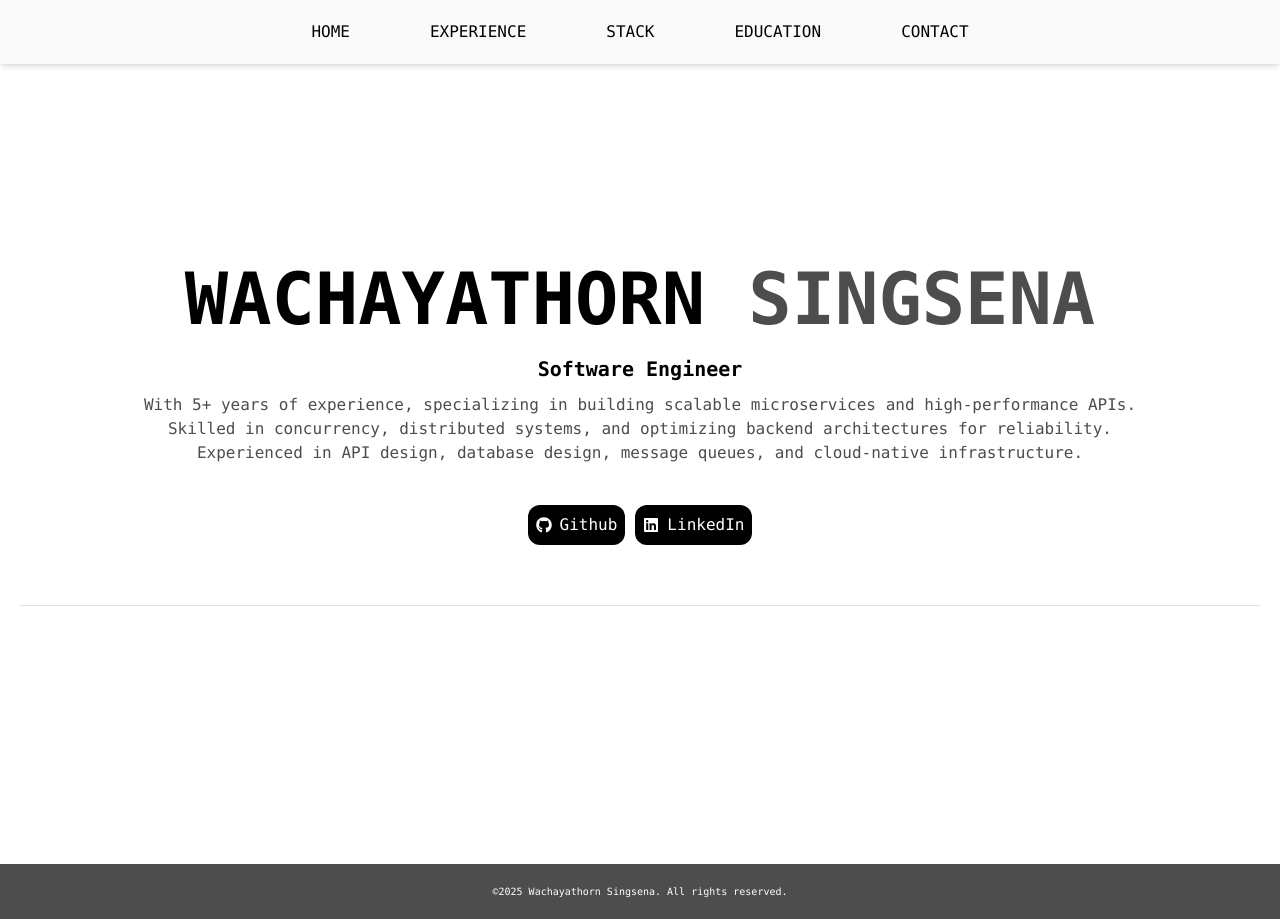
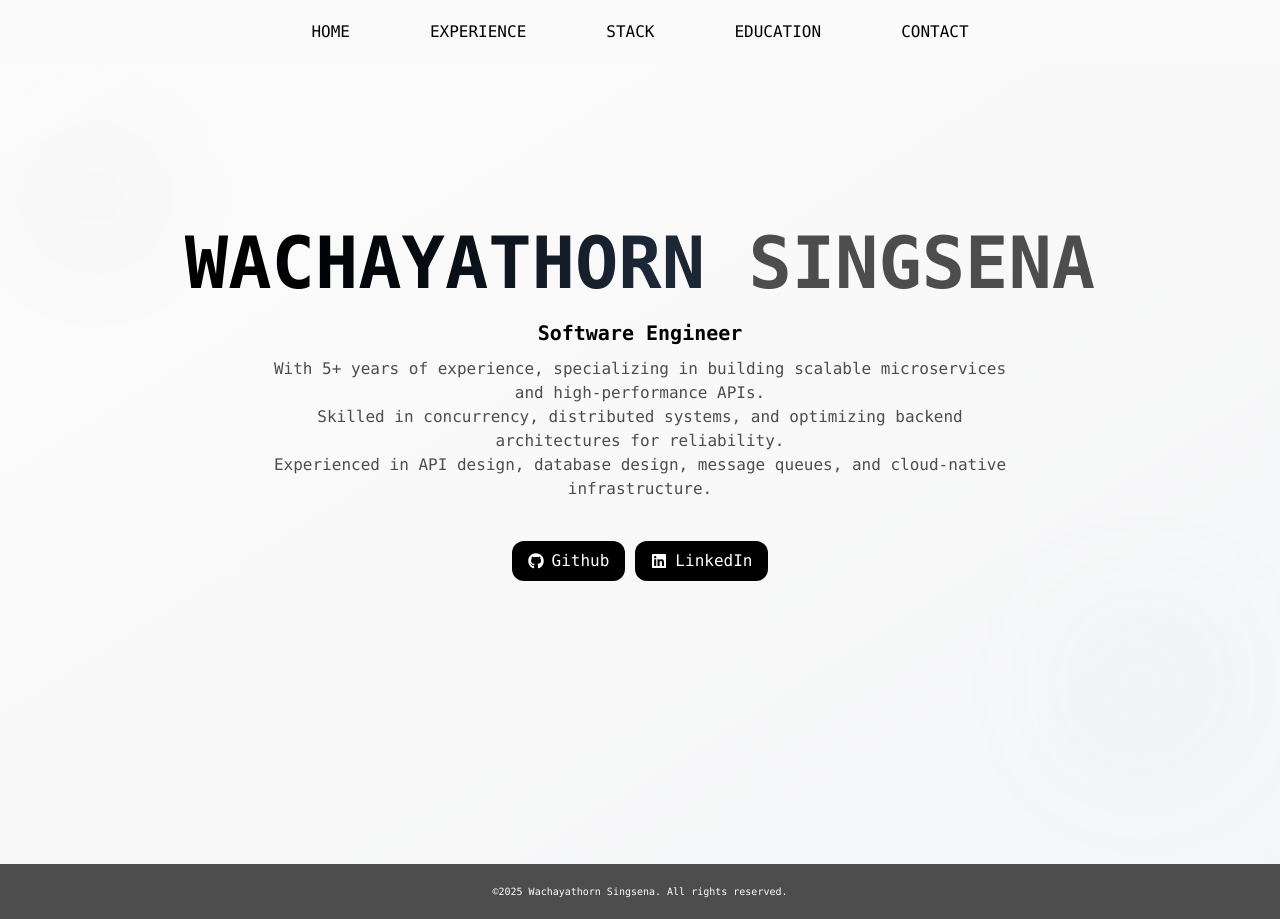
Before and after one commit to wachayathorn/introduce-myself, a Next.js app: page / in a window 1280 px wide. Built offline with nearby package versions, Linux system fonts and the light colour scheme; a web font is replaced by a local one.

Commit message:
feat: Add animations and enhanced hover effects to the welcome section.

```diff
--- a/app/components/welcome/welcome.tsx
+++ b/app/components/welcome/welcome.tsx
@@ -3,14 +3,36 @@ import Line from "../line/line";
 
 export default function Welcome() {
   return (
-    <div id="home" className="flex min-h-screen snap-start grow items-center justify-center">
-      <div className="container mx-auto max-w-7xl h-auto p-5 flex flex-col text-center items-center">
-        <h1 className="font-bold text-2xl sm:text-4xl md:text-7xl">
-          <span className="text-black">WACHAYATHORN</span>
-          <span className="text-[#4D4D4D]"> SINGSENA</span>
+    <div
+      id="home"
+      className="relative flex min-h-screen snap-start grow items-center justify-center overflow-hidden"
+    >
+      {/* Animated Background Gradient */}
+      <div className="absolute inset-0 bg-linear-to-br from-white via-[#FAFAFA] to-gray-100 animate-gradient-shift" />
+
+      {/* Floating Decorative Elements */}
+      <div className="absolute top-20 left-10 w-32 h-32 bg-linear-to-br from-black/5 to-transparent rounded-full blur-3xl animate-float" />
+      <div className="absolute bottom-20 right-10 w-40 h-40 bg-linear-to-br from-gray-400/10 to-transparent rounded-full blur-3xl animate-float-delayed" />
+
+      <div className="container mx-auto max-w-7xl h-auto p-5 flex flex-col text-center items-center relative z-10">
+        {/* Name with Animated Gradient */}
+        <h1 className="font-bold text-2xl sm:text-4xl md:text-7xl animate-fade-in-up">
+          <span className="inline-block bg-linear-to-r from-black via-gray-800 to-black bg-size-[200%_100%] animate-gradient-text bg-clip-text text-transparent">
+            WACHAYATHORN
+          </span>
+          <span className="text-[#4D4D4D] animate-fade-in-up animation-delay-200">
+            {" "}
+            SINGSENA
+          </span>
         </h1>
-        <h2 className="text-xl font-semibold pt-5">Software Engineer</h2>
-        <p className="text-[#4D4D4D] font-medium pt-2.5">
+
+        {/* Job Title */}
+        <h2 className="text-xl font-semibold pt-5 animate-fade-in-up animation-delay-300">
+          Software Engineer
+        </h2>
+
+        {/* Description */}
+        <p className="text-[#4D4D4D] font-medium pt-2.5 max-w-3xl animate-fade-in-up animation-delay-400">
           With 5+ years of experience, specializing in building scalable
           microservices and high-performance APIs. <br />
           Skilled in concurrency, distributed systems, and optimizing backend
@@ -18,25 +40,30 @@ export default function Welcome() {
           Experienced in API design, database design, message queues, and
           cloud-native infrastructure.
         </p>
-        <div className="flex flex-col-2 md:flex md:flex-row pt-10 gap-2.5">
+
+        {/* Social Buttons with Enhanced Hover */}
+        <div className="flex flex-col-2 md:flex md:flex-row pt-10 gap-2.5 animate-fade-in-up animation-delay-500">
           <a
             href="https://github.com/wachayathorn"
             target="_blank"
-            className="bg-black flex flex-row h-auto w-auto gap-2 p-2 rounded-xl items-center text-white hover:bg-[#FAFAFA] hover:text-black"
+            className="group bg-black flex flex-row h-auto w-auto gap-2 px-4 py-2 rounded-xl items-center text-white transition-all duration-300 hover:bg-[#FAFAFA] hover:text-black hover:scale-105 hover:shadow-2xl"
           >
-            <FaGithub />
+            <FaGithub className="transition-transform duration-300 group-hover:rotate-12" />
             Github
           </a>
           <a
             href="https://linkedin.com/in/wachayathorn"
             target="_blank"
-            className="bg-black flex flex-row h-auto gap-2 p-2 rounded-xl items-center text-white hover:bg-[#FAFAFA] hover:text-black"
+            className="group bg-black flex flex-row h-auto gap-2 px-4 py-2 rounded-xl items-center text-white transition-all duration-300 hover:bg-[#FAFAFA] hover:text-black hover:scale-105 hover:shadow-2xl"
           >
-            <FaLinkedin />
+            <FaLinkedin className="transition-transform duration-300 group-hover:rotate-12" />
             LinkedIn
           </a>
         </div>
-        <Line />
+
+        <div className="animate-fade-in-up animation-delay-600">
+          <Line />
+        </div>
       </div>
     </div>
   );
--- a/app/globals.css
+++ b/app/globals.css
@@ -1,2 +1,113 @@
-@import url('https://fonts.googleapis.com/css2?family=Cascadia+Code:ital,wght@0,200..700;1,200..700&family=JetBrains+Mono:ital,wght@0,100..800;1,100..800&display=swap');
+@import url("https://fonts.googleapis.com/css2?family=Cascadia+Code:ital,wght@0,200..700;1,200..700&family=JetBrains+Mono:ital,wght@0,100..800;1,100..800&display=swap");
 @import "tailwindcss";
+
+/* ===========================
+   Custom Animations
+   =========================== */
+
+/* Fade in with upward motion */
+@keyframes fade-in-up {
+  from {
+    opacity: 0;
+    transform: translateY(20px);
+  }
+  to {
+    opacity: 1;
+    transform: translateY(0);
+  }
+}
+
+/* Animated gradient text */
+@keyframes gradient-text {
+  0%,
+  100% {
+    background-position: 0% 50%;
+  }
+  50% {
+    background-position: 100% 50%;
+  }
+}
+
+/* Background gradient shift */
+@keyframes gradient-shift {
+  0%,
+  100% {
+    background-position: 0% 50%;
+  }
+  50% {
+    background-position: 100% 50%;
+  }
+}
+
+/* Floating animation */
+@keyframes float {
+  0%,
+  100% {
+    transform: translateY(0px) translateX(0px);
+  }
+  50% {
+    transform: translateY(-20px) translateX(10px);
+  }
+}
+
+/* Floating animation with delay */
+@keyframes float-delayed {
+  0%,
+  100% {
+    transform: translateY(0px) translateX(0px);
+  }
+  50% {
+    transform: translateY(-15px) translateX(-10px);
+  }
+}
+
+/* ===========================
+   Animation Utility Classes
+   =========================== */
+
+.animate-fade-in-up {
+  animation: fade-in-up 0.8s ease-out forwards;
+}
+
+.animate-gradient-text {
+  animation: gradient-text 3s ease infinite;
+}
+
+.animate-gradient-shift {
+  background-size: 200% 200%;
+  animation: gradient-shift 15s ease infinite;
+}
+
+.animate-float {
+  animation: float 6s ease-in-out infinite;
+}
+
+.animate-float-delayed {
+  animation: float-delayed 8s ease-in-out infinite;
+}
+
+/* Animation delays */
+.animation-delay-200 {
+  animation-delay: 0.2s;
+  opacity: 0;
+}
+
+.animation-delay-300 {
+  animation-delay: 0.3s;
+  opacity: 0;
+}
+
+.animation-delay-400 {
+  animation-delay: 0.4s;
+  opacity: 0;
+}
+
+.animation-delay-500 {
+  animation-delay: 0.5s;
+  opacity: 0;
+}
+
+.animation-delay-600 {
+  animation-delay: 0.6s;
+  opacity: 0;
+}
```
